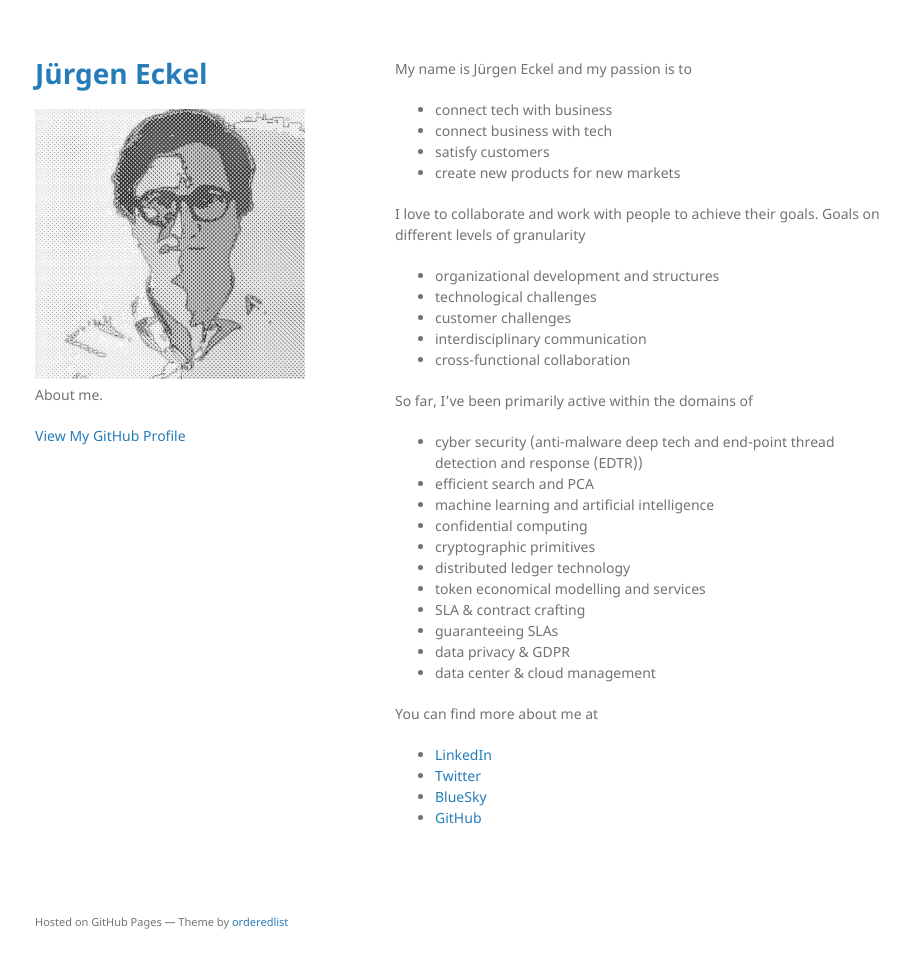
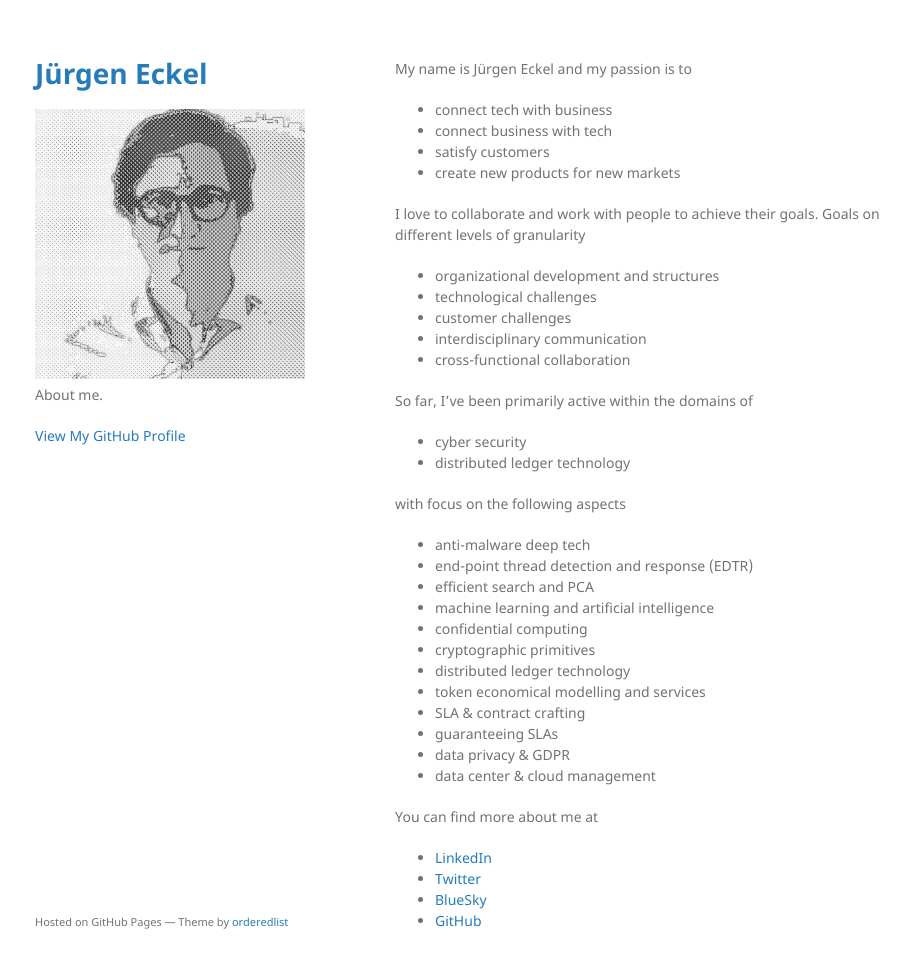
Before and after one commit to eckelj/eckelj.github.io, a Jekyll site: the page built from index.md, in a window 1280 px wide and 1001 px high. Shown: the top 968 px of the window, without its empty margins (175-1085 px from the left). Built offline with Jekyll 4.4.1, drawn with Linux system fonts in a browser that asks for light colours.

Commit message:
some more structure
Signed-off-by: Jürgen Eckel <juergen@riddleandcode.com>

```diff
--- a/index.md
+++ b/index.md
@@ -16,7 +16,13 @@ I love to collaborate and work with people to achieve their goals. Goals on diff
 * cross-functional collaboration
 
 So far, I've been primarily active within the domains of
-* cyber security (anti-malware deep tech and end-point thread detection and response (EDTR))
+* cyber security
+* distributed ledger technology
+
+
+with focus on the following aspects
+* anti-malware deep tech
+* end-point thread detection and response (EDTR)
 * efficient search and PCA
 * machine learning and artificial intelligence
 * confidential computing
```
